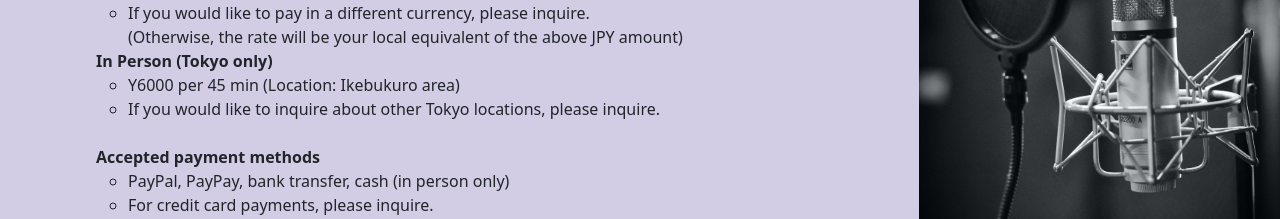
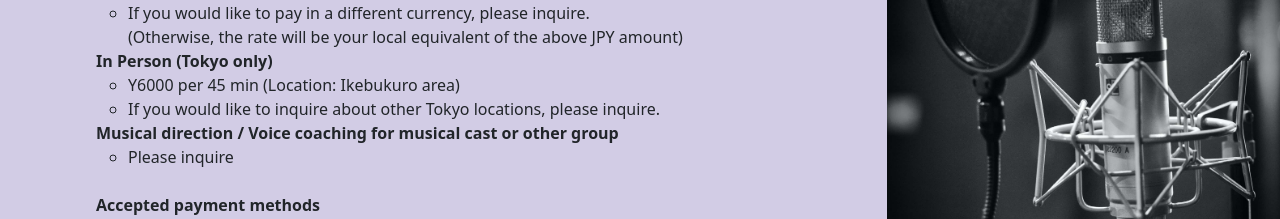
Before and after one commit to remiyamazaki03/remi, a React (Create React App) app: page /voicecoach in a window 1280 px wide. Shown: the part 2020-2239 px from the top of the page. Built offline with nearby package versions, Linux system fonts and the light colour scheme.

Commit message:
Update Voicecoach.js

```diff
--- a/src/pages/Voicecoach.js
+++ b/src/pages/Voicecoach.js
@@ -188,6 +188,13 @@ export default function Voicecoach() {
                     </li>
                   </ul>
                 </li>
+                <li className="mainList">
+                  Musical direction / Voice coaching for musical cast or other
+                  group
+                  <ul className="subList">
+                    <li>Please inquire</li>
+                  </ul>
+                </li>
                 <br />
                 <li className="mainList">
                   Accepted payment methods
```
